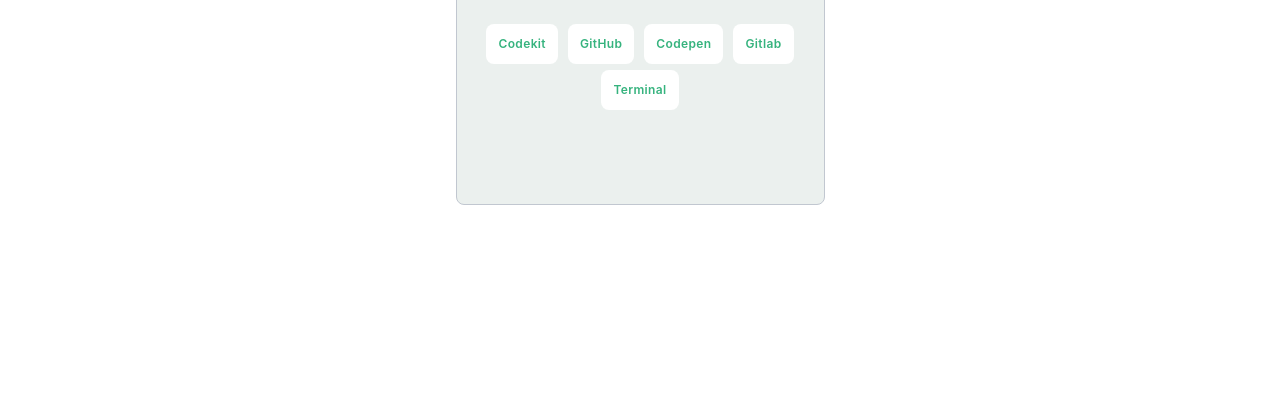
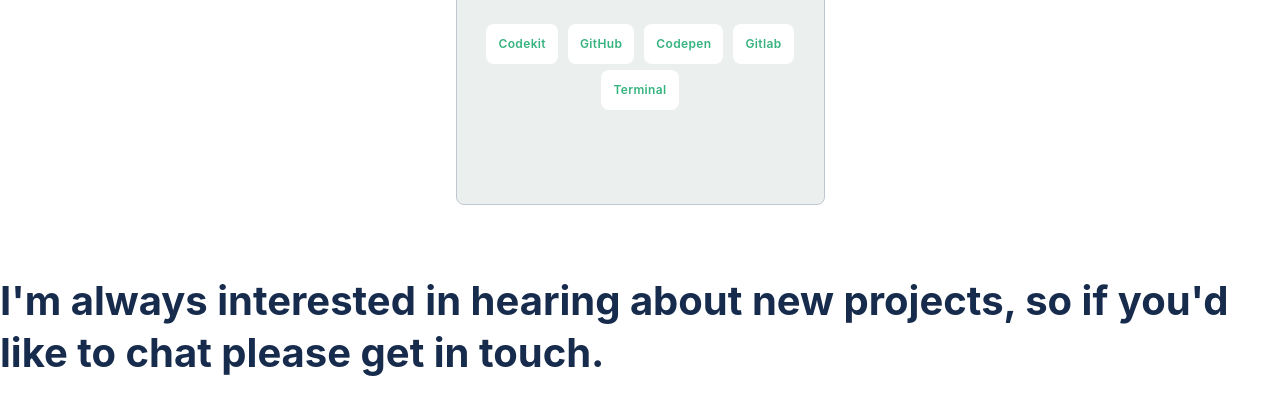
Before and after one commit to cynthiainga/Personal-Portfolio, a plain HTML site: page index.html in a window 1280 px wide. Shown: the part 8678-9093 px from the top of the page. Before the commit the page ends 9011 px from the top, so only its background shows below. Drawn offline with Linux system fonts and the light colour scheme.

Commit message:
Add form section and heading

```diff
--- a/index.html
+++ b/index.html
@@ -206,6 +206,11 @@
           </li>
         </ul>
       </section>
+      <form action="https://formspree.io/f/mnqwneyz" method="post" id="form">
+        <h2 class="h2-size">I'm always interested in hearing about new projects,
+           so if you'd like to chat please get in touch.</h2>
+
+      </form>
     </main>
   </body>
 </html>
```
